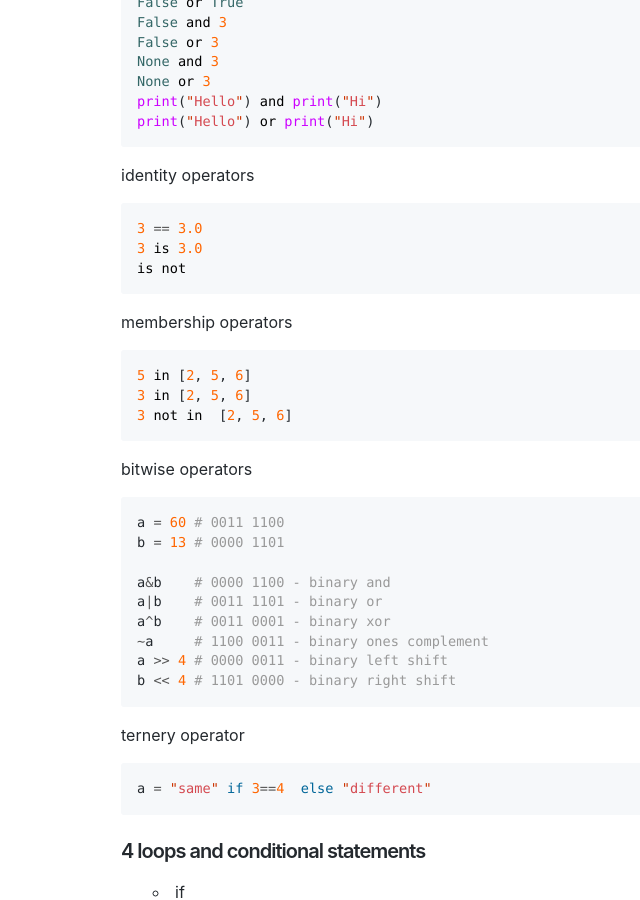
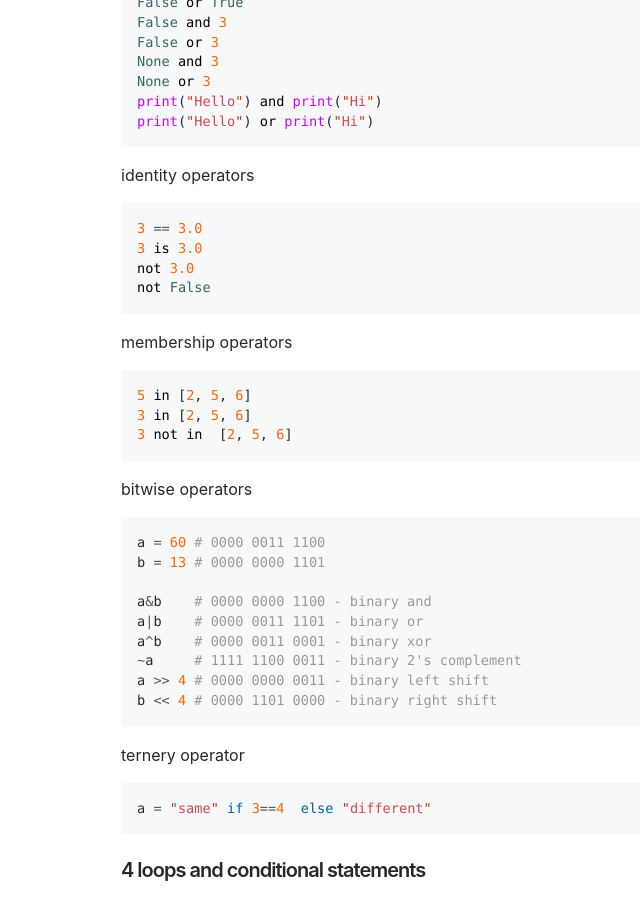
Before and after one commit to hotohoto/hotohoto.github.io, a Jekyll site: the page built from _posts/2019-03-06-python-intro.md, in a window 1280 px wide and 900 px high, scrolled down 5429 px. Shown: the whole window, without its empty margins (39-679 px from the left). Built offline with Jekyll 4.4.1, drawn with Linux system fonts in a browser that asks for light colours; nearby versions of some CDN libraries; a script that is not in the unit is left out; comment, search, counter and statistics services are not loaded; some of the changed text lies outside the part shown.

Commit message:
Update python intro post

````diff
--- a/_posts/2019-03-06-python-intro.md
+++ b/_posts/2019-03-06-python-intro.md
@@ -49,6 +52,7 @@
 ## Lessons
 
 ### 0 demo
+
 git
 jupyter notebook
 matrix multiplication
@@ -57,19 +61,23 @@
 ### 1 setup
 
 install programs
+
 - git
 - vscode
 - python3
 
 git clone
 activate virtual environments
+
 ```sh
 python -m venv venv
 venv/Scripts/activate
 ```
+
 install requirements using pip
 
 try environments
+
 - REPL(Read-Eval-Print Loop)
 
 ```py
@@ -95,6 +103,7 @@
 # this is a comment
 mean(3, 4) # will be evaluated as the average of 3 and 4
 ```
+
 - command line
   - with interactive user input
   - with arguments
@@ -102,6 +111,7 @@
 - jupyter notebook
 
 topics covered
+
 - environments
 - evaluation
 - function and function call
@@ -111,6 +121,7 @@
 - comments
 
 topics exposed
+
 - git clone
 - vscode
 - virtual environment
@@ -122,6 +133,7 @@
 ### 2 types
 
 types
+
 - bool
 - int
 - float
@@ -171,20 +183,23 @@
 "3" + str(2)
 ```
 
+topics covered
 
-topics covered
 - dir()
 - type()
 - casting
 
 topics exposed
+
 - list
 - class
 - pass
 
 
 ### 3 operators and precedences
+
 arithmetic operators
+
 ```py
 2**3
 10%2
@@ -195,6 +210,7 @@
 ```
 
 comparison operators
+
 ```py
 (3 == 4) == False
 3 == False
@@ -203,6 +219,7 @@
 3 != 4
 ```
 assignment operators
+
 ```py
 a = 7
 c = b = a + 1
@@ -213,6 +230,7 @@
 ```
 
 logical operators
+
 ```py
 False and False
 False or True
@@ -225,13 +243,16 @@
 ```
 
 identity operators
+
 ```py
 3 == 3.0
 3 is 3.0
-is not
+not 3.0
+not False
 ```
 
 membership operators
+
 ```py
 5 in [2, 5, 6]
 3 in [2, 5, 6]
@@ -239,19 +260,21 @@
 ```
 
 bitwise operators
+
 ```py
-a = 60 # 0011 1100
-b = 13 # 0000 1101
+a = 60 # 0000 0011 1100
+b = 13 # 0000 0000 1101
 
-a&b    # 0000 1100 - binary and
-a|b    # 0011 1101 - binary or
-a^b    # 0011 0001 - binary xor
-~a     # 1100 0011 - binary ones complement
-a >> 4 # 0000 0011 - binary left shift
-b << 4 # 1101 0000 - binary right shift
+a&b    # 0000 0000 1100 - binary and
+a|b    # 0000 0011 1101 - binary or
+a^b    # 0000 0011 0001 - binary xor
+~a     # 1111 1100 0011 - binary 2's complement
+a >> 4 # 0000 0000 0011 - binary left shift
+b << 4 # 0000 1101 0000 - binary right shift
 ```
 
 ternery operator
+
 ```py
 a = "same" if 3==4  else "different"
 ```
@@ -268,10 +291,10 @@
 
 examples
 
-
 ### 5 function and scopes
 
 - lambda function
+
 ```py
 (lambda x: x + 1)(4)
 ```
@@ -340,7 +363,7 @@
 keyset = set(mydict)
 myset = {}
 for k in mydict:
-  myset.add(mydict[])
+  myset.add(mydict[k])
 mylist = []
 for k in mydict:
   mylist.append(k * mydict[k])
@@ -386,6 +409,7 @@
 - `__call__`
 
 examples
+
 ```py
 class dummy():
   def __call__(self):
@@ -394,7 +418,9 @@
 d = dummy()
 d()
 ```
+
 ### 8 exception handling
+
 examples
 
 ### 9 `with` clause and file IO
@@ -406,6 +432,7 @@
 examples
 
 ## References
+
 - https://docs.python.org/3/tutorial/
 - https://www.w3schools.com/python/
 - https://www.tutorialspoint.com/python/
````
Also changed, not shown: other parts of _posts/2019-03-06-python-intro.md (+4 -1 lines).
